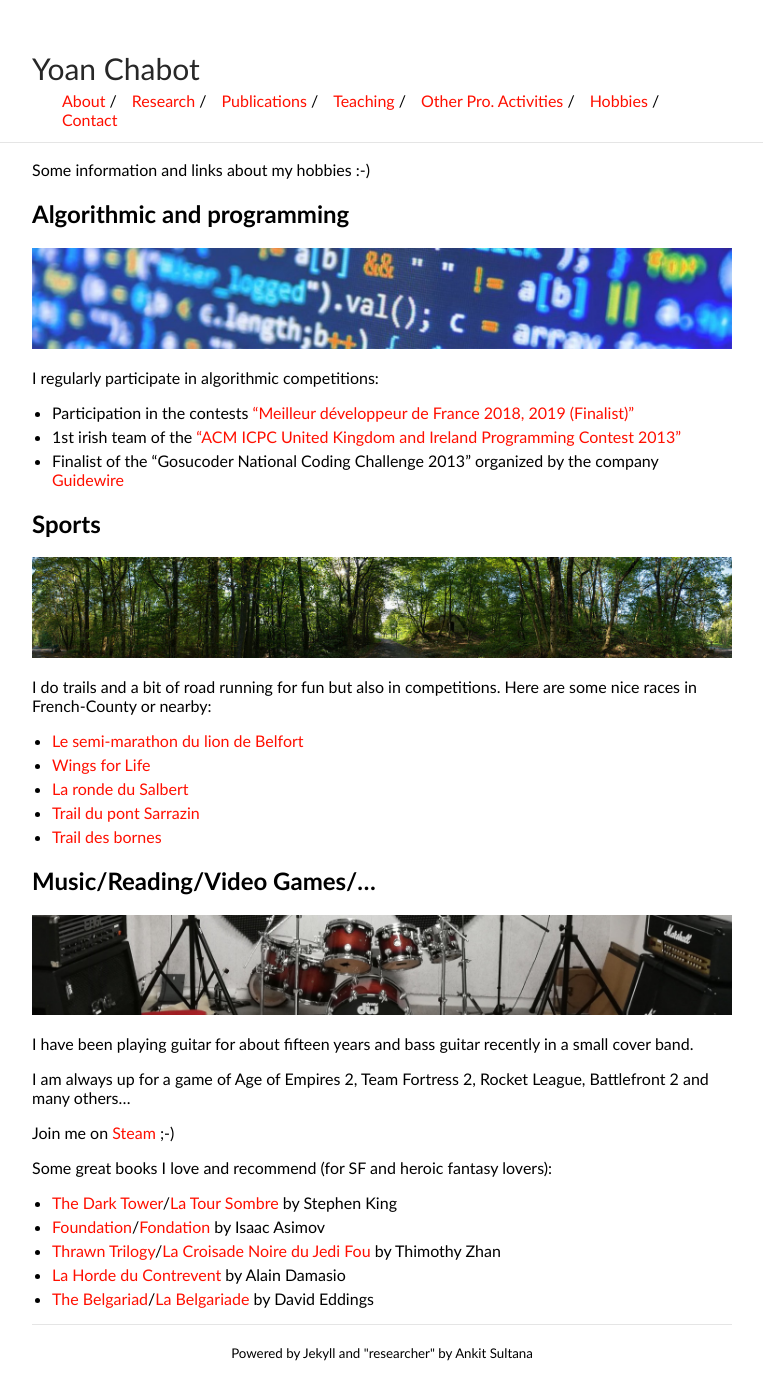
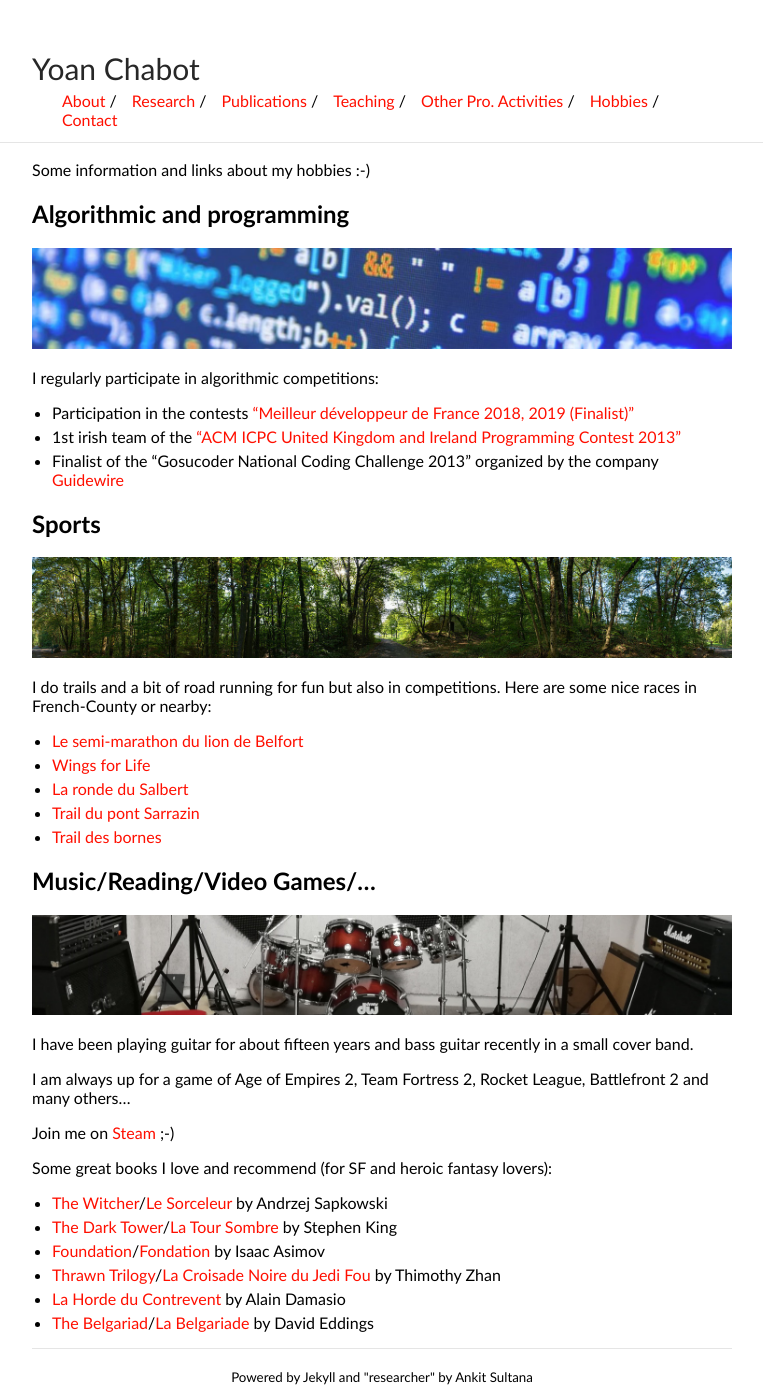
Before and after one commit to yoanchabot/yoanchabot.github.io, a Jekyll site: the page built from hobbies.md, in a window 1280 px wide. Shown: the whole page, without its empty margins (258-1021 px from the left). Built offline with Jekyll 4.4.1, drawn with Linux system fonts in a browser that asks for light colours; before the commit the page ends 1361 px from its top, so only the background shows below that.

Commit message:
Update hobbies.md

```diff
--- a/hobbies.md
+++ b/hobbies.md
@@ -35,6 +35,7 @@
 Join me on [Steam](https://steamcommunity.com/profiles/76561198042810574/) ;-)
 
 Some great books I love and recommend (for SF and heroic fantasy lovers):
+* [The Witcher](https://en.wikipedia.org/wiki/The_Witcher)/[Le Sorceleur](https://fr.wikipedia.org/wiki/Le_Sorceleur) by Andrzej Sapkowski
 * [The Dark Tower](https://en.wikipedia.org/wiki/The_Dark_Tower_(series))/[La Tour Sombre](https://fr.wikipedia.org/wiki/La_Tour_sombre) by Stephen King
 * [Foundation](https://en.wikipedia.org/wiki/Foundation_(Asimov_novel))/[Fondation](https://fr.wikipedia.org/wiki/Fondation_(Asimov)) by Isaac Asimov
 * [Thrawn Trilogy](https://en.wikipedia.org/wiki/Thrawn_trilogy)/[La Croisade Noire du Jedi Fou](https://fr.wikipedia.org/wiki/La_Croisade_noire_du_Jedi_fou) by Thimothy Zhan
```
